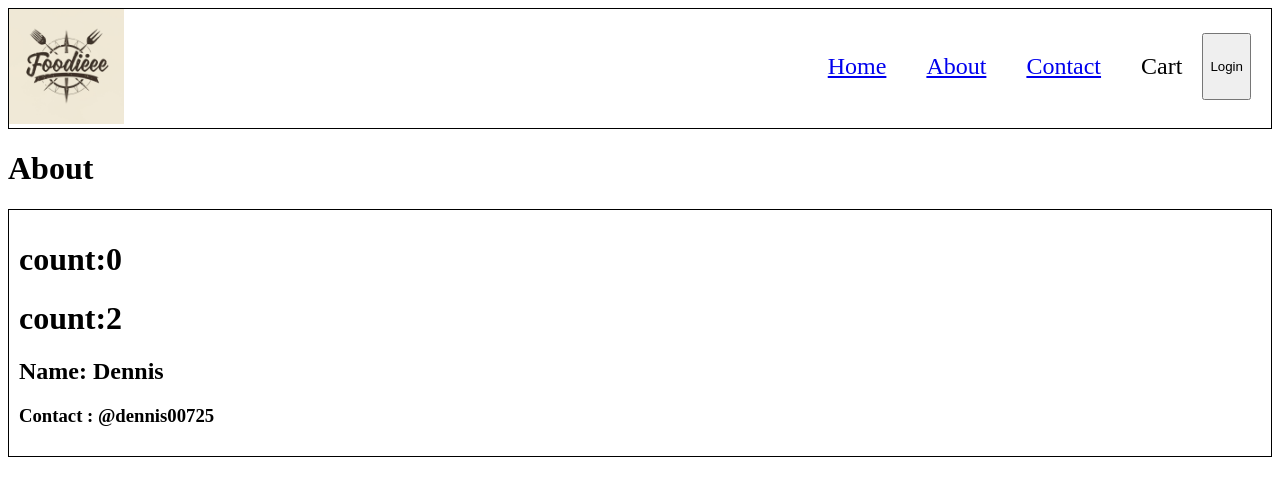
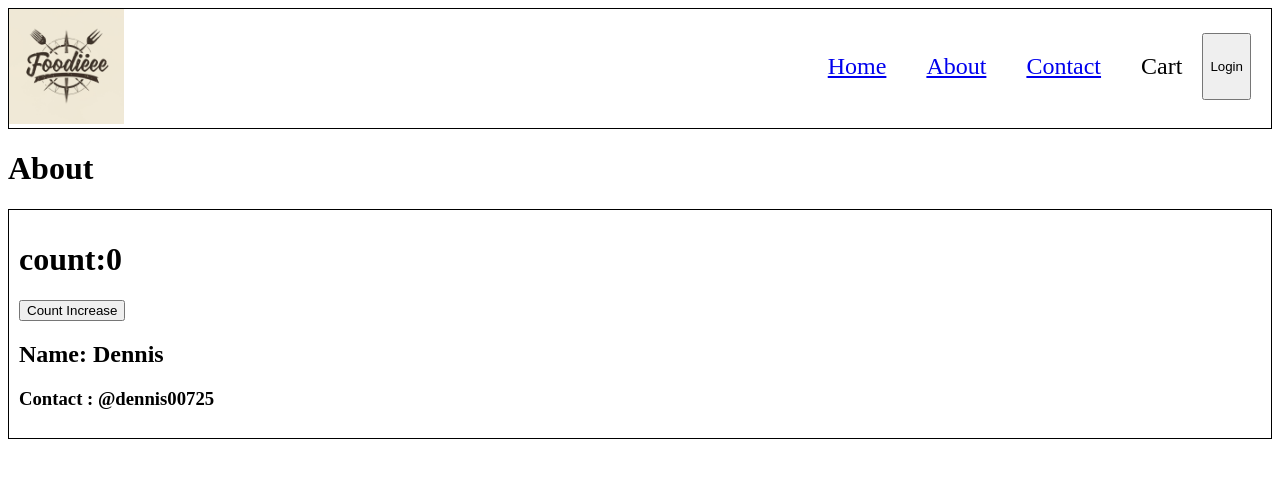
Before and after one commit to Dennis00725/react, a React (Vite) app: page /about in a window 1280 px wide. Shown: the top 496 px of the page. Built offline with nearby package versions, Linux system fonts and the light colour scheme.

Commit message:
updated state

```diff
--- a/src/components/UserClass.js
+++ b/src/components/UserClass.js
@@ -4,16 +4,21 @@ class UserClass extends React.Component {
     super(props);
     this.state = {
       count: 0,
-      count2: 2,
     };
   }
 
   render() {
-    const { count, count2 } = this.state;
+    const { count } = this.state;
     return (
       <div className="user-card">
         <h1>count:{count}</h1>
-        <h1>count:{count2}</h1>
+        <button
+          onClick={() => {
+            this.setState({ count: this.state.count + 1 });
+          }}
+        >
+          Count Increase
+        </button>
         <h2>Name: Dennis</h2>
         <h3></h3>
         <h3>Contact : @dennis00725</h3>
```
